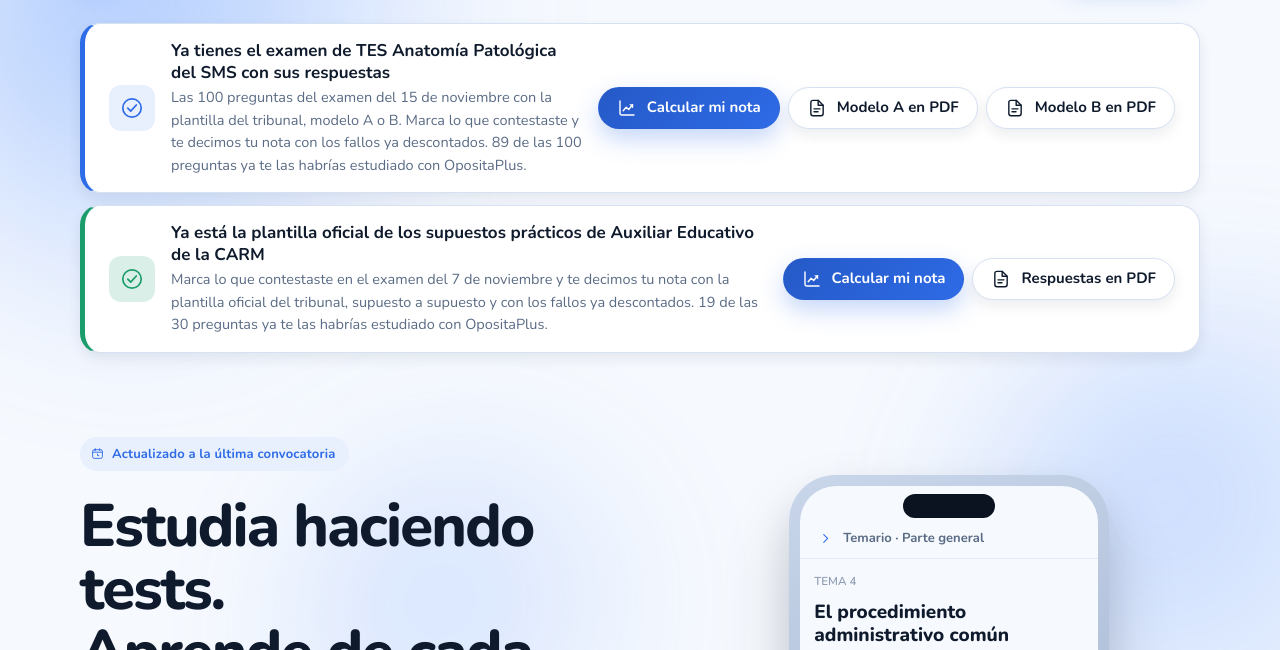
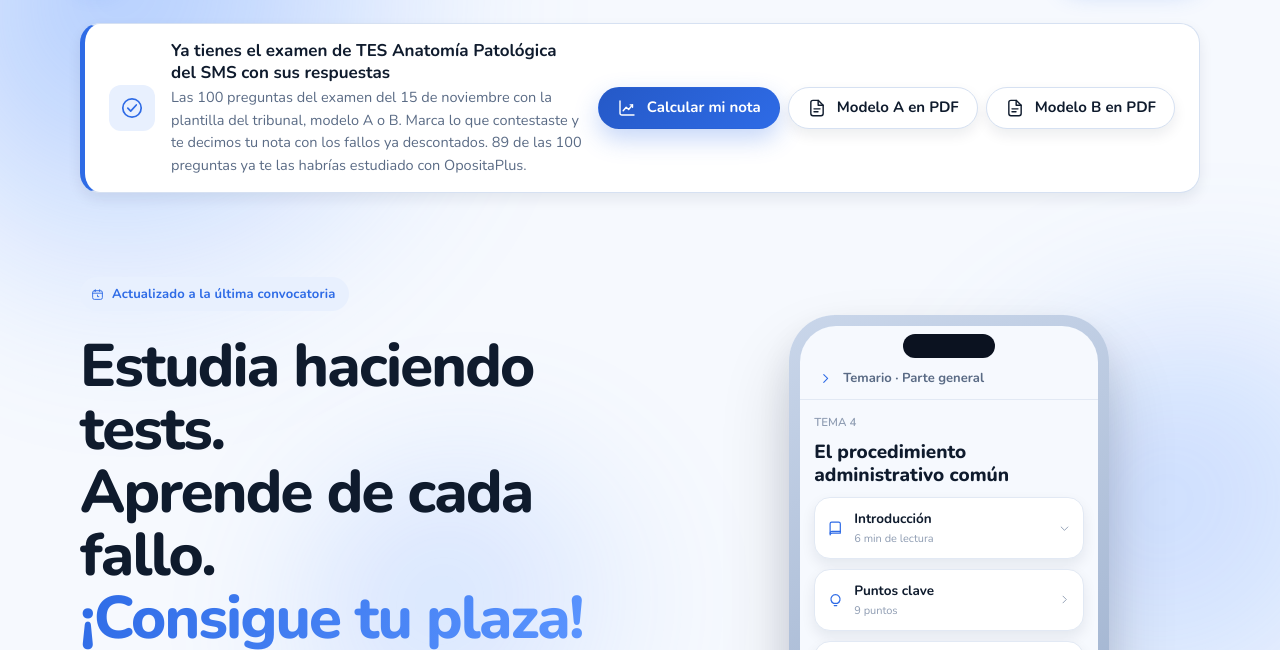
Before and after one commit to franwe93dev/opositaplus-web, a plain HTML site: page index.html in a window 1280 px wide. Shown: the part 72-722 px from the top of the page. Drawn offline with nearby package versions, Linux system fonts and the light colour scheme.

Commit message:
update: Quitado de la portada el aviso de los supuestos de Auxiliar Educativo y programado el del examen de TES Anatomía Patológica para que deje de verse el 24 de noviembre
Co-Authored-By: Claude Opus 5.5 <noreply@anthropic.com>
Claude-Session: https://claude.ai/code/session_01GZ267wGw58VR7oCc8CMpVs

```diff
--- a/index.html
+++ b/index.html
@@ -1610,7 +1610,7 @@ html.js .reveal.is-in {
 <main id="inicio">
 
 <!-- ============ Aviso: examen de TES Anatomía Patológica del SMS con sus respuestas ============ -->
-<section class="exam-alert" aria-labelledby="tapAlertTitle">
+<section class="exam-alert" aria-labelledby="tapAlertTitle" data-visible-until="2026-11-24T00:00:00+01:00">
   <div class="wrap">
     <div class="exam-alert-card is-accent" role="status">
       <span class="exam-alert-icon" aria-hidden="true"><svg class="ic"><use href="#i-check-circle"/></svg></span>
@@ -1636,29 +1636,14 @@ html.js .reveal.is-in {
   </div>
 </section>
 
-<!-- ============ Aviso: plantilla oficial de los supuestos prácticos de Auxiliar Educativo ============ -->
-<section class="exam-alert" aria-labelledby="ateAlertTitle">
-  <div class="wrap">
-    <div class="exam-alert-card" role="status">
-      <span class="exam-alert-icon" aria-hidden="true"><svg class="ic"><use href="#i-check-circle"/></svg></span>
-      <div class="exam-alert-text">
-        <strong id="ateAlertTitle">Ya está la plantilla oficial de los supuestos prácticos de Auxiliar Educativo de la CARM</strong>
-        <p>Marca lo que contestaste en el examen del 7 de noviembre y te decimos tu nota con la plantilla oficial del tribunal, supuesto a supuesto y con los fallos ya descontados. 19 de las 30 preguntas ya te las habrías estudiado con OpositaPlus.</p>
-      </div>
-      <div class="exam-alert-actions">
-        <a class="btn btn-primary btn-sm" href="examenes/nota-auxiliar-educativo-carm-2026/">
-          <svg class="ic" aria-hidden="true"><use href="#i-chart"/></svg>
-          Calcular mi nota
-        </a>
-        <a class="btn btn-secondary btn-sm" href="examenes/examen-Auxiliar-Educativo-CARM-2026-supuestos-respuestas-OpositaPlus.pdf" target="_blank" rel="noopener">
-          <svg class="ic" aria-hidden="true"><use href="#i-doc-badge"/></svg>
-          Respuestas en PDF
-        </a>
-      </div>
-    </div>
-  </div>
-</section>
-
+<script>
+(function () {
+  var now = Date.now();
+  Array.prototype.forEach.call(document.querySelectorAll('[data-visible-until]'), function (section) {
+    if (now >= Date.parse(section.getAttribute('data-visible-until'))) section.remove();
+  });
+})();
+</script>
 
 <!-- ============ Hero ============ -->
 <section class="hero">
```
